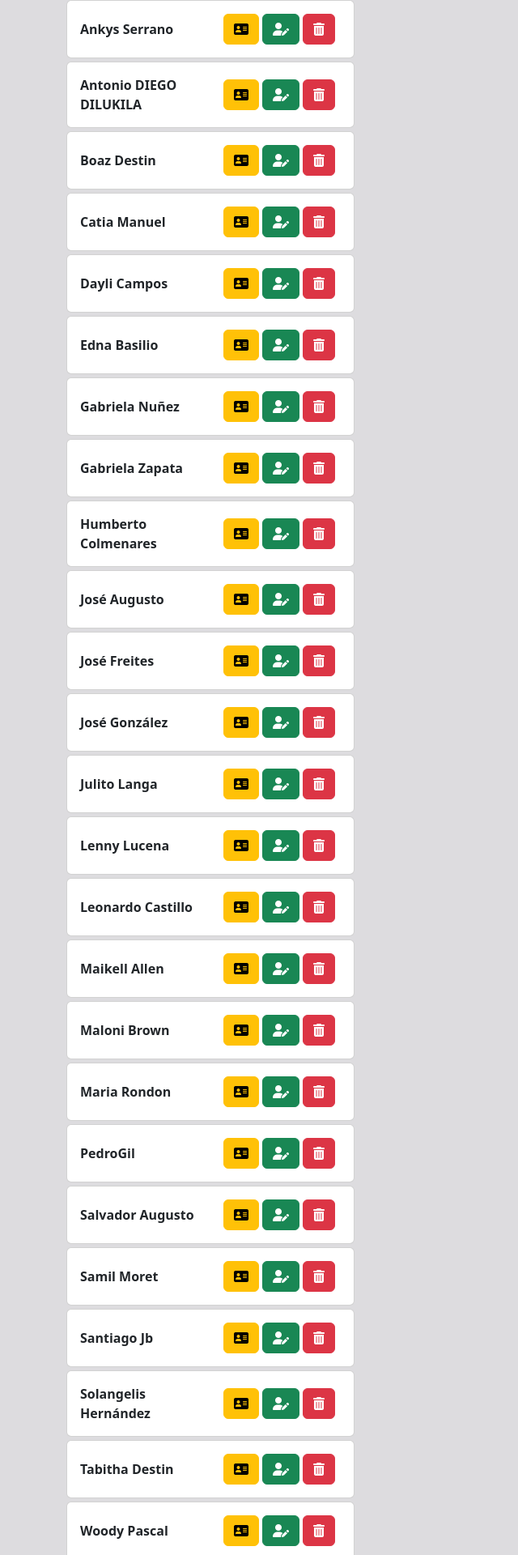
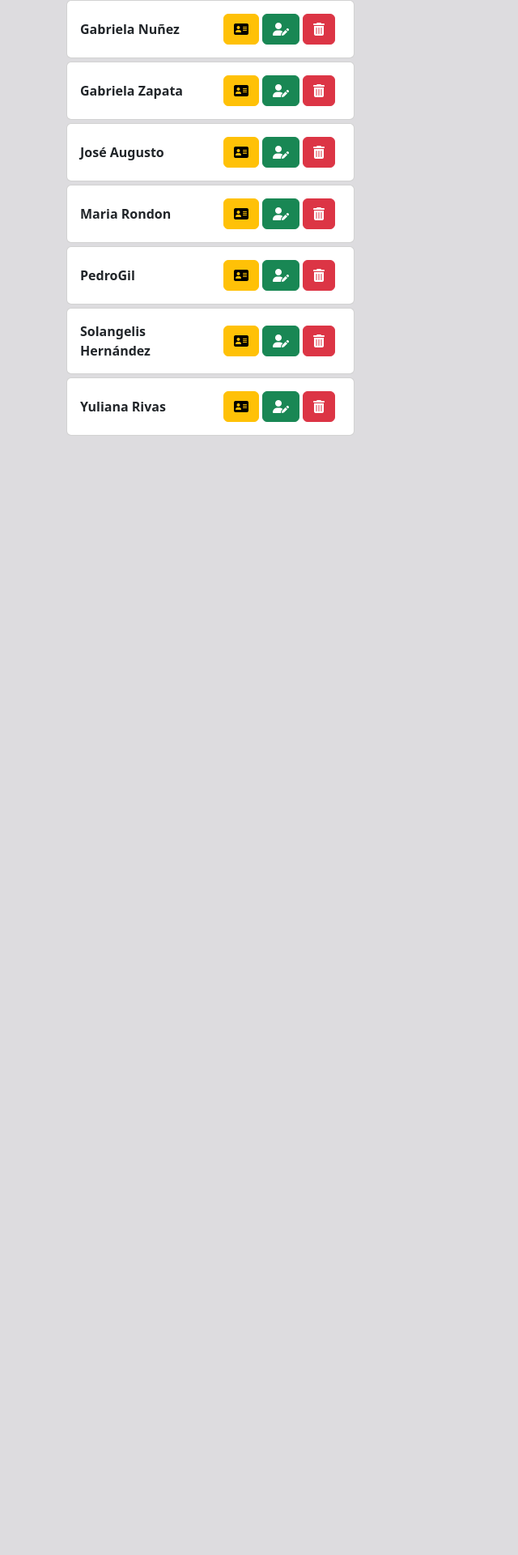
Before and after one commit to Gabyzda/agenda-contatos, a React (Create React App) app: page /contacts/list in a window 1280 px wide. Shown: the part 276-2196 px from the top of the page at 81% size, without its empty margins (0-640 px from the left). After the commit the page ends 822 px from the top, so only its background shows below. Built offline with nearby package versions, Linux system fonts and the light colour scheme; data requests are answered from the project's data file.

Commit message:
db.json protegido

```diff
--- a/db.json
+++ b/db.json
@@ -1,166 +1,46 @@
 {
   "contatos": [
     {
-      "id": 1,
-      "name": "Ankys Serrano",
-      "email": "serranoankys@gmail.com",
-      "mobile": 42999091697
-    },
-    {
-      "id": 2,
-      "name": "Antonio DIEGO DILUKILA",
-      "email": "kalendadilukila@gmail.com",
-      "mobile": 85996595753
-    },
-    {
-      "id": 3,
-      "name": "Boaz Destin",
-      "email": "boazdes@yahoo.com",
-      "mobile": 11965802332
-    },
-    {
-      "id": 4,
-      "name": "Catia Manuel",
-      "email": "manuelcatia20@gmail.com",
-      "mobile": 8585950815
-    },
-    {
-      "id": 5,
-      "name": "Dayli Campos",
-      "email": "dailycampos2904@gmail.com",
-      "mobile": 43984757274
-    },
-    {
-      "id": 6,
-      "name": "Edna Basilio",
-      "email": "edna189@hormail.com",
-      "mobile": 13981682502
-    },
-    {
       "id": 7,
       "name": "Gabriela Nuñez",
-      "email": "gabynz18@gmail.com",
-      "mobile": 11945253099
+      "email": "gabyn000@gmail.com",
+      "mobile": 11945000099
     },
     {
       "id": 8,
       "name": "Gabriela Zapata",
-      "email": "gabyzda@gmail.com",
-      "mobile": 47996156103
-    },
-    {
-      "id": 9,
-      "name": "Humberto Colmenares",
-      "email": "colmenareshr@gmail.com",
-      "mobile": 41996075355
+      "email": "gabyz00@gmail.com",
+      "mobile": 47990006103
     },
     {
       "id": 10,
       "name": "José Augusto",
-      "email": "jose.augusto@totidiversidade.com.br",
-      "mobile": 27997564181
-    },
-    {
-      "id": 11,
-      "name": "José Freites",
-      "email": "jlfu2004@gmail.com",
-      "mobile": 12991620413
-    },
-    {
-      "id": 12,
-      "name": "José González",
-      "email": "josegonzalezmonroy@gmail.com",
-      "mobile": 84981023268
-    },
-    {
-      "id": 13,
-      "name": "Julito Langa",
-      "email": "julitolanga@gmail.com",
-      "mobile": 35998310892
-    },
-    {
-      "id": 14,
-      "name": "Lenny Lucena",
-      "email": "asnija426@gmail.com",
-      "mobile": 4399496506
-    },
-    {
-      "id": 15,
-      "name": "Leonardo Castillo",
-      "email": "sebanicocastillo0@gmail.com",
-      "mobile": 12982212417
-    },
-    {
-      "id": 16,
-      "name": "Maikell Allen",
-      "email": "juniorallen1998@gmail.com",
-      "mobile": 54996023113
-    },
-    {
-      "id": 17,
-      "name": "Maloni Brown",
-      "email": "malonibrown592@gmail.com",
-      "mobile": 43984144586
+      "email": "jose.augo@totidiversidade.com.br",
+      "mobile": 27997000181
     },
     {
       "id": 18,
       "name": "Maria Rondon",
-      "email": "mmedicci@gmail.com",
-      "mobile": 53991185868
+      "email": "mmedi@gmail.com",
+      "mobile": 53000185868
     },
     {
       "id": 19,
       "name": "PedroGil",
-      "email": "gilbonett@gmail.com",
-      "mobile": 9281888009
-    },
-    {
-      "id": 20,
-      "name": "Salvador Augusto",
-      "email": "intchala00@gmail.com",
-      "mobile": 8585410750
-    },
-    {
-      "id": 21,
-      "name": "Samil Moret",
-      "email": "samil.moret@gmail.com",
-      "mobile": 22997109784
-    },
-    {
-      "id": 22,
-      "name": "Santiago Jb",
-      "email": "jb345815@gmail.com",
-      "mobile": 12982792765
+      "email": "gilbtt@gmail.com",
+      "mobile": 9281000009
     },
     {
       "id": 23,
       "name": "Solangelis Hernández",
-      "email": "solangelis110493@gmail.com",
-      "mobile": 11933191212
-    },
-    {
-      "id": 24,
-      "name": "Tabitha Destin",
-      "email": "ptabithad82@gmail.com",
-      "mobile": 11958752191
-    },
-    {
-      "id": 25,
-      "name": "Woody Pascal",
-      "email": "woodthestrong@gmail.com",
-      "mobile": 4599428805
-    },
-    {
-      "id": 26,
-      "name": "Yanersis Jimenez",
-      "email": "yanersis48@gmail.com",
-      "mobile": 13997036901
+      "email": "solangelis11@gmail.com",
+      "mobile": 11933190000
     },
     {
       "id": 27,
       "name": "Yuliana Rivas",
-      "email": "yulianarivas54@gmail.com",
-      "mobile": 50683502241
+      "email": "yulianari54@gmail.com",
+      "mobile": 50683500041
     }
   ]
 }
--- a/src/components/Contacts/ContactList/ContactList.js
+++ b/src/components/Contacts/ContactList/ContactList.js
@@ -2,9 +2,6 @@ import React from 'react';
 import { Link } from "react-router-dom";
 // import axios from 'axios';
 import { useState, useEffect } from "react";
-// import Button from 'react-bootstrap/Button';
-// import Modal from 'react-bootstrap/Modal';
-// import { ContactService } from '../../../services/ContactService';
 
 const ContactList = () => {
     const [showModal, setShowModal] = useState(false);
@@ -21,7 +18,6 @@ const ContactList = () => {
         getAllContacts();
     }, []);
 
-    console.log("LISTA DE CONTACTOS", listContact);
 
     const handDelete = async () => {
         const response = await fetch('http://localhost:4000/contatos/' + contactTodelete, {
@@ -110,7 +106,7 @@ const ContactList = () => {
                         </div>
                     </div>
                 </div>
-                {/* <div>
+                <div>
                     {
                         showModal &&
                         <div className=''>
@@ -119,8 +115,8 @@ const ContactList = () => {
                             <button onClick={handCancel}>Cancel</button>
                         </div>
                     }
-                </div> */}
-                <div>
+                </div>
+                {/* <div>
                     {
                         showModal &&
                         <div>
@@ -139,7 +135,7 @@ const ContactList = () => {
                         </div>
 
                     }
-                </div>
+                </div> */}
             </section>
         </>
     )
```
